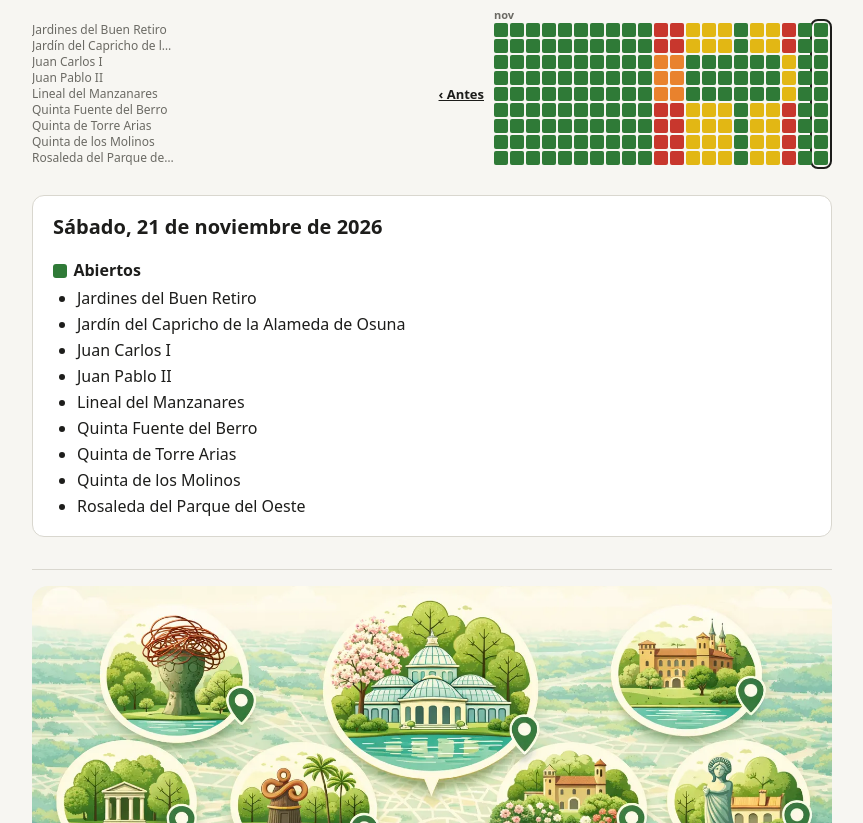
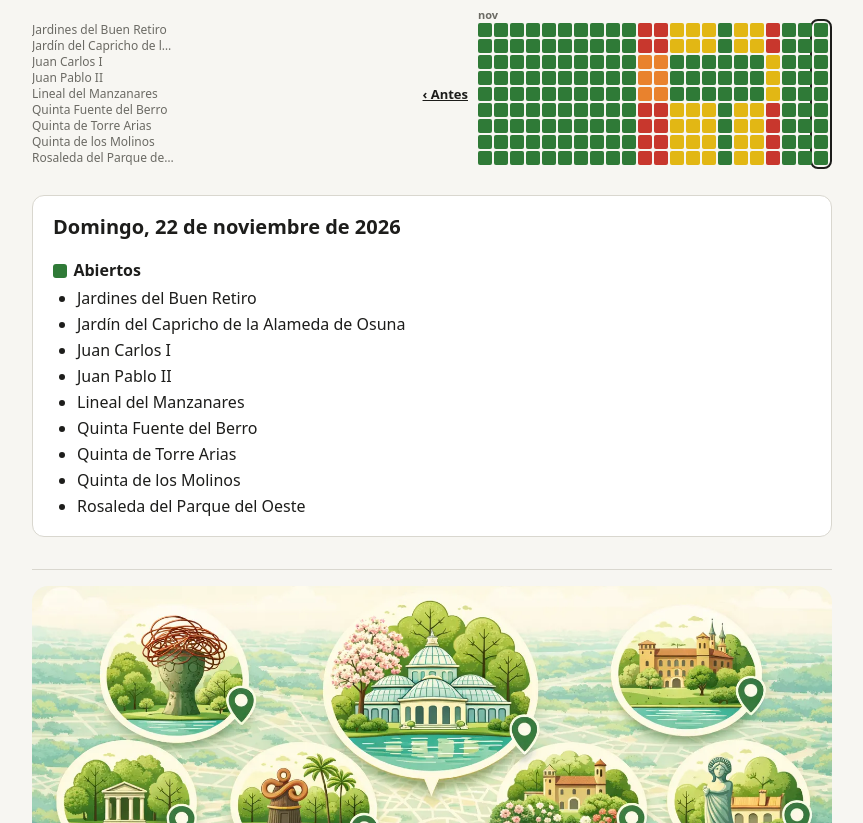
Before and after one commit to kikeenrique/ParquesMadridBot, a plain HTML site: page website/index.html in a window 1280 px wide. Shown: the part 1803-2626 px from the top of the page, without its empty margins (208-1071 px from the left). Drawn offline with Linux system fonts and the light colour scheme.

Commit message:
Update park state 2026-11-22T02:52:07Z

```diff
--- a/website/index.html
+++ b/website/index.html
@@ -15,6 +15,7 @@
 <link rel="icon" href="icon-192.png" type="image/png">
 <link rel="stylesheet" href="style.css">
 <style>
+body:has(#d-2026-11-22:checked) #p-2026-11-22{display:block}
 body:has(#d-2026-11-21:checked) #p-2026-11-21{display:block}
 body:has(#d-2026-11-20:checked) #p-2026-11-20{display:block}
 body:has(#d-2026-11-19:checked) #p-2026-11-19{display:block}
@@ -93,7 +94,8 @@ body:has(#d-2026-11-01:checked) #p-2026-11-01{display:block}
 <main class="viewer">
 <ol class="names" aria-hidden="true"><li>Jardines del Buen Retiro</li><li>Jardín del Capricho de la Alameda de Osuna</li><li>Juan Carlos I</li><li>Juan Pablo II</li><li>Lineal del Manzanares</li><li>Quinta Fuente del Berro</li><li>Quinta de Torre Arias</li><li>Quinta de los Molinos</li><li>Rosaleda del Parque del Oeste</li></ol>
 <div class="timeline" role="radiogroup" aria-label="Día">
-<input type="radio" name="dia" id="d-2026-11-21" checked><label for="d-2026-11-21" title="sábado, 21 de noviembre de 2026"><span class="vh">21 nov</span><i></i><i></i><i></i><i></i><i></i><i></i><i></i><i></i><i></i></label>
+<input type="radio" name="dia" id="d-2026-11-22" checked><label for="d-2026-11-22" title="domingo, 22 de noviembre de 2026"><span class="vh">22 nov</span><i></i><i></i><i></i><i></i><i></i><i></i><i></i><i></i><i></i></label>
+<input type="radio" name="dia" id="d-2026-11-21"><label for="d-2026-11-21" title="sábado, 21 de noviembre de 2026"><span class="vh">21 nov</span><i></i><i></i><i></i><i></i><i></i><i></i><i></i><i></i><i></i></label>
 <input type="radio" name="dia" id="d-2026-11-20"><label for="d-2026-11-20" title="viernes, 20 de noviembre de 2026"><span class="vh">20 nov</span><i></i><i></i><i></i><i></i><i></i><i></i><i></i><i></i><i></i></label>
 <input type="radio" name="dia" id="d-2026-11-19"><label for="d-2026-11-19" title="jueves, 19 de noviembre de 2026"><span class="vh">19 nov</span><i class="l5"></i><i class="l5"></i><i class="l3"></i><i class="l3"></i><i class="l3"></i><i class="l5"></i><i class="l5"></i><i class="l5"></i><i class="l5"></i></label>
 <input type="radio" name="dia" id="d-2026-11-18"><label for="d-2026-11-18" title="miércoles, 18 de noviembre de 2026"><span class="vh">18 nov</span><i class="l3"></i><i class="l3"></i><i></i><i></i><i></i><i class="l3"></i><i class="l3"></i><i class="l3"></i><i class="l3"></i></label>
@@ -117,9 +119,14 @@ body:has(#d-2026-11-01:checked) #p-2026-11-01{display:block}
 <a class="more" href="historico/2026-2.html" title="julio–octubre de 2026">‹ Antes</a>
 </div>
 </main>
+<section class="day panel" id="p-2026-11-22">
+<h2>Domingo, 22 de noviembre de 2026</h2>
+
+<h3><i class="l1"></i>Abiertos</h3><ul><li>Jardines del Buen Retiro</li><li>Jardín del Capricho de la Alameda de Osuna</li><li>Juan Carlos I</li><li>Juan Pablo II</li><li>Lineal del Manzanares</li><li>Quinta Fuente del Berro</li><li>Quinta de Torre Arias</li><li>Quinta de los Molinos</li><li>Rosaleda del Parque del Oeste</li></ul>
+</section>
 <section class="day panel" id="p-2026-11-21">
 <h2>Sábado, 21 de noviembre de 2026</h2>
-
+<p class="note">Estado al final del día.</p>
 <h3><i class="l1"></i>Abiertos</h3><ul><li>Jardines del Buen Retiro</li><li>Jardín del Capricho de la Alameda de Osuna</li><li>Juan Carlos I</li><li>Juan Pablo II</li><li>Lineal del Manzanares</li><li>Quinta Fuente del Berro</li><li>Quinta de Torre Arias</li><li>Quinta de los Molinos</li><li>Rosaleda del Parque del Oeste</li></ul>
 </section>
 <section class="day panel" id="p-2026-11-20">
```
